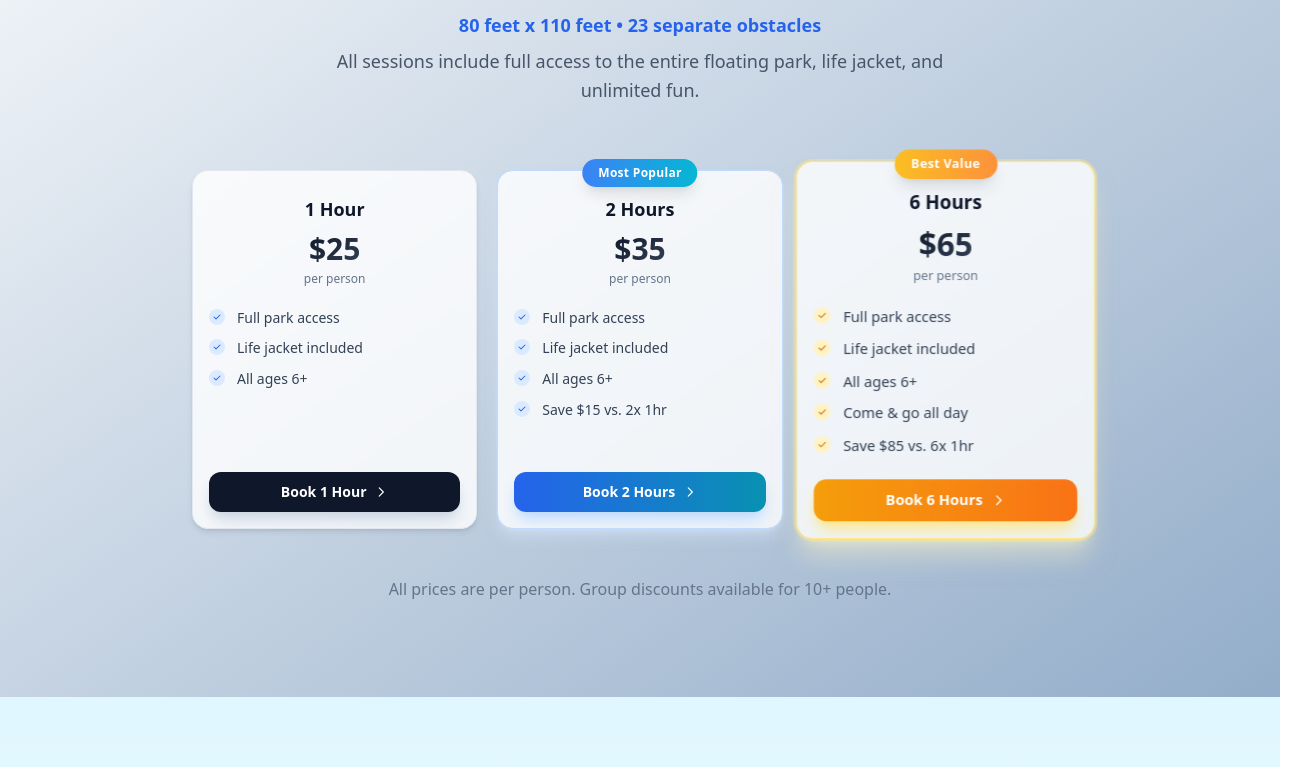
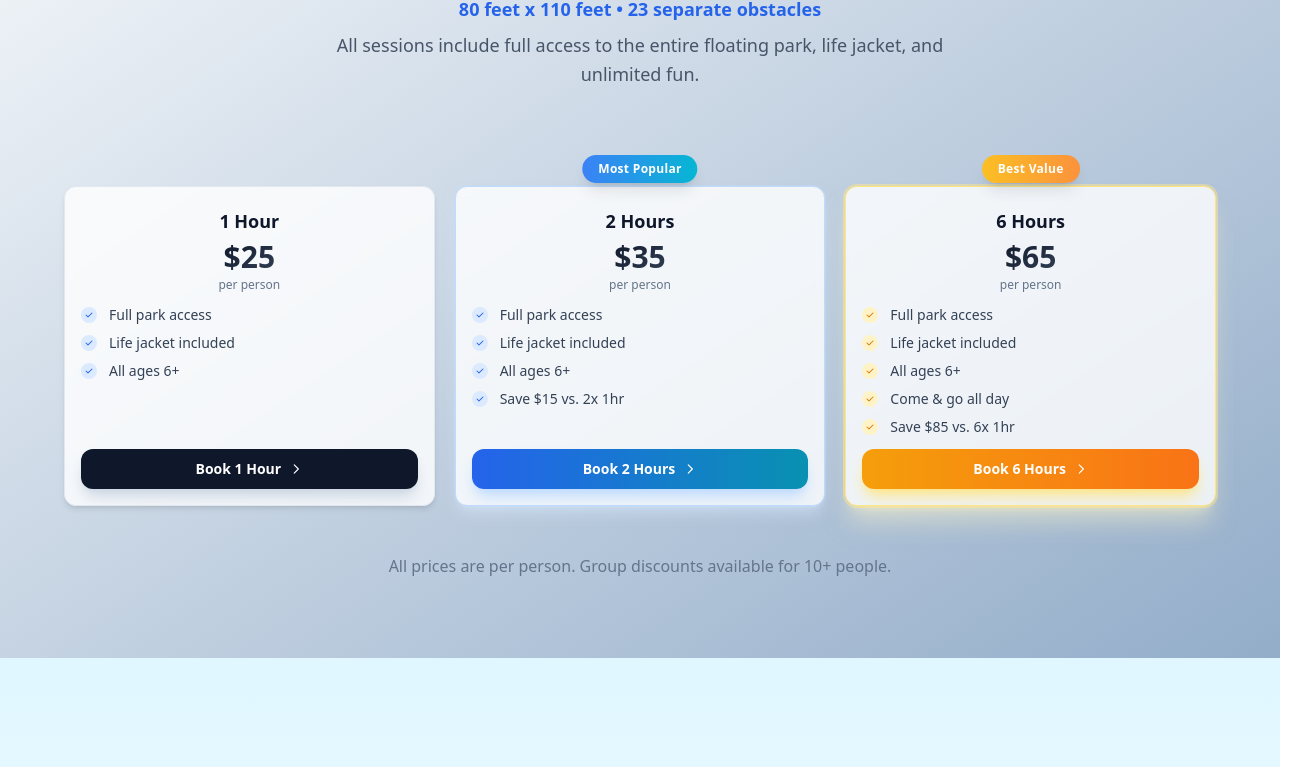
Before and after one commit to ryantetro/jordanelleaquapark, a React (Vite) app: page / in a window 1280 px wide. Shown: the part 1983-2750 px from the top of the page, 1312 px wide, since content can reach past the window. Built offline with nearby package versions, Linux system fonts and the light colour scheme.

Commit message:
Refactor Hero and Pricing components: remove unnecessary overflow property in Hero, implement mobile-friendly scroll centering for Pricing cards, and enhance card layout and styling for better responsiveness.

```diff
--- a/src/components/Hero.tsx
+++ b/src/components/Hero.tsx
@@ -2,7 +2,7 @@ import overview from '../assets/overview.png'
 
 export function Hero() {
   return (
-    <section className="relative h-screen w-full overflow-hidden flex items-center justify-center">
+    <section className="relative h-screen w-full flex items-center justify-center">
       <img
         src={overview}
         alt="Aerial view of Jordanelle Aqua Park and lake"
--- a/src/components/Pricing.tsx
+++ b/src/components/Pricing.tsx
@@ -1,3 +1,5 @@
+import { useEffect, useRef } from 'react'
+
 const PRICING = [
   {
     label: '1 Hour',
@@ -35,8 +37,26 @@ const PRICING = [
 ]
 
 export default function Pricing() {
+  const scrollContainerRef = useRef<HTMLDivElement>(null)
+
+  useEffect(() => {
+    // On mobile, scroll to center the middle card (2 Hours)
+    const handleResize = () => {
+      if (window.innerWidth < 768 && scrollContainerRef.current) {
+        const container = scrollContainerRef.current
+        const cardWidth = 280 + 16 // card width + gap
+        const scrollPosition = cardWidth // Scroll to show the middle card
+        container.scrollLeft = scrollPosition
+      }
+    }
+
+    handleResize() // Initial call
+    window.addEventListener('resize', handleResize)
+    return () => window.removeEventListener('resize', handleResize)
+  }, [])
+
   return (
-    <section className='relative w-full bg-gradient-to-br from-slate-50 to-blue-50/30 py-10 md:py-24 px-2 sm:px-4 overflow-hidden' id="pricing">
+    <section className='relative w-full bg-gradient-to-br from-slate-50 to-blue-50/30 py-12 md:py-20 px-2 sm:px-4' id="pricing">
       {/* Background decoration */}
       <div className="absolute inset-0 pricing-bg"></div>
       <div className="relative max-w-6xl mx-auto">
@@ -63,13 +83,18 @@ export default function Pricing() {
         </div>
 
         {/* Pricing Cards */}
-        <div className="grid md:grid-cols-3 gap-3 md:gap-5 max-w-2xl md:max-w-4xl mx-auto">
+        <div ref={scrollContainerRef} className="flex md:grid md:grid-cols-3 gap-x-4 md:gap-x-5 px-4 md:px-0 overflow-x-auto md:overflow-visible snap-x snap-mandatory max-w-full mx-auto scroll-smooth">
+          {/* Mobile centering: Add padding to center the middle card */}
+          <div className="flex md:contents gap-x-4 md:gap-x-5">
+            <div className="md:hidden w-[calc(50vw-140px)] flex-shrink-0"></div>
             {PRICING.map((tier) => (
               <div
                 key={tier.label}
-              className={`relative bg-white/80 backdrop-blur-sm border rounded-2xl p-2 md:p-4 flex flex-col transition-all duration-300 hover:scale-105 hover:shadow-2xl group
+                className={`relative bg-white/80 backdrop-blur-sm border rounded-xl p-3 md:p-4 flex flex-col transition-all duration-300 hover:scale-105 hover:shadow-2xl group mt-8
+                  hover:z-30
+                  min-w-[280px] max-w-[320px] snap-center md:min-w-0 md:max-w-none flex-shrink-0 md:flex-shrink
                   ${tier.tag === 'Best Value'
-                  ? 'border-amber-200 shadow-xl shadow-amber-100/50 ring-2 ring-amber-200/50 md:scale-105'
+                    ? 'border-amber-200 shadow-xl shadow-amber-100/50 ring-2 ring-amber-200/50'
                     : tier.tag === 'Most Popular'
                     ? 'border-blue-200 shadow-lg shadow-blue-100/50 ring-1 ring-blue-200/30'
                     : 'border-slate-200 shadow-md hover:border-blue-200'
@@ -78,7 +103,7 @@ export default function Pricing() {
               >
                 {/* Popular Badge */}
                 {tier.tag && (
-                <div className="absolute -top-3 left-1/2 transform -translate-x-1/2">
+                  <div className="absolute -top-8 left-1/2 transform -translate-x-1/2 z-20">
                     <div className={`px-4 py-1.5 rounded-full text-xs font-bold tracking-wide shadow-lg
                       ${tier.tag === 'Best Value'
                         ? 'bg-gradient-to-r from-amber-400 to-orange-400 text-white'
@@ -91,19 +116,19 @@ export default function Pricing() {
                 )}
 
                 {/* Header */}
-              <div className="text-center mb-5 pt-2">
-                <h3 className="text-lg font-bold text-slate-900 mb-2">{tier.label}</h3>
-                <div className="flex items-baseline justify-center mb-1">
-                  <span className="text-3xl font-black bg-gradient-to-br from-slate-900 to-slate-700 bg-clip-text text-transparent">
+                <div className="text-center mb-3 pt-3 md:pt-1">
+                  <h3 className="text-base md:text-lg font-bold text-slate-900 mb-1">{tier.label}</h3>
+                  <div className="flex items-baseline justify-center mb-0.5">
+                    <span className="text-2xl md:text-3xl font-black bg-gradient-to-br from-slate-900 to-slate-700 bg-clip-text text-transparent">
                       ${tier.price}
                     </span>
                   </div>
-                <p className="text-slate-500 text-xs">per person</p>
+                  <p className="text-slate-500 text-[11px] md:text-xs">per person</p>
                 </div>
 
                 {/* Features */}
-              <div className="flex-grow mb-5">
-                <ul className="space-y-2">
+                <div className="flex-grow mb-3">
+                  <ul className="space-y-1 md:space-y-2">
                     {tier.features.map((feature) => (
                       <li key={feature} className="flex items-start gap-3">
                         <div className={`flex-shrink-0 w-4 h-4 rounded-full flex items-center justify-center mt-0.5
@@ -116,7 +141,7 @@ export default function Pricing() {
                             <path fillRule="evenodd" d="M16.707 5.293a1 1 0 010 1.414l-8 8a1 1 0 01-1.414 0l-4-4a1 1 0 011.414-1.414L8 12.586l7.293-7.293a1 1 0 011.414 0z" clipRule="evenodd" />
                           </svg>
                         </div>
-                      <span className="text-slate-700 text-sm font-medium leading-relaxed">{feature}</span>
+                        <span className="text-slate-700 text-xs md:text-sm font-medium leading-relaxed">{feature}</span>
                       </li>
                     ))}
                   </ul>
@@ -125,7 +150,7 @@ export default function Pricing() {
                 {/* CTA Button */}
                 <a
                   href="#booking"
-                className={`w-full text-center font-bold py-2.5 rounded-xl transition-all duration-300 transform hover:scale-105 active:scale-95 shadow-lg hover:shadow-xl text-sm
+                  className={`w-full text-center font-bold py-2 rounded-lg md:py-2.5 md:rounded-xl transition-all duration-300 transform hover:scale-105 active:scale-95 shadow-lg hover:shadow-xl text-xs md:text-sm
                     ${tier.tag === 'Best Value'
                       ? 'bg-gradient-to-r from-amber-500 to-orange-500 text-white hover:from-amber-600 hover:to-orange-600 shadow-amber-200'
                       : tier.tag === 'Most Popular'
@@ -143,6 +168,8 @@ export default function Pricing() {
                 </a>
               </div>
             ))}
+            <div className="md:hidden w-[calc(50vw-140px)] flex-shrink-0"></div>
+          </div>
         </div>
 
         {/* Bottom text */}
```
Lines whose indentation alone changed are shown as unchanged.
